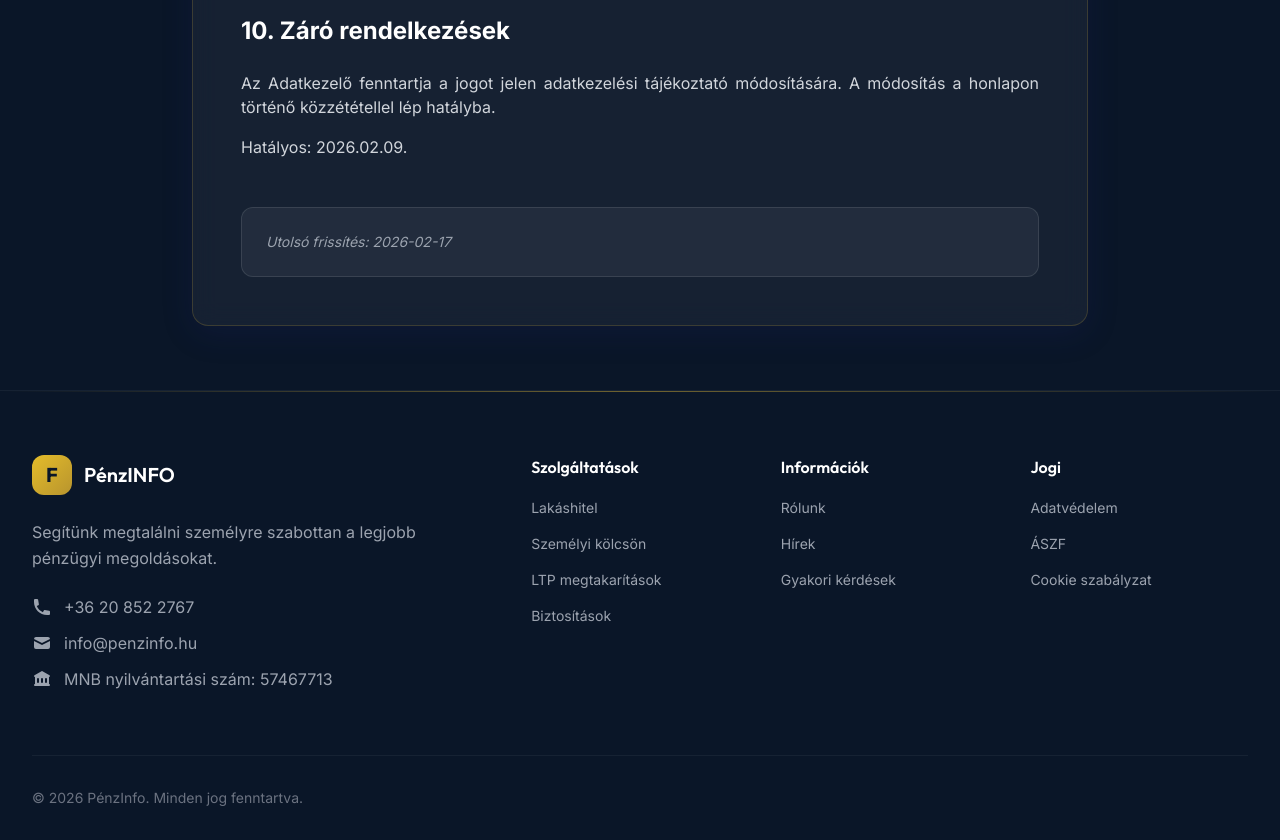
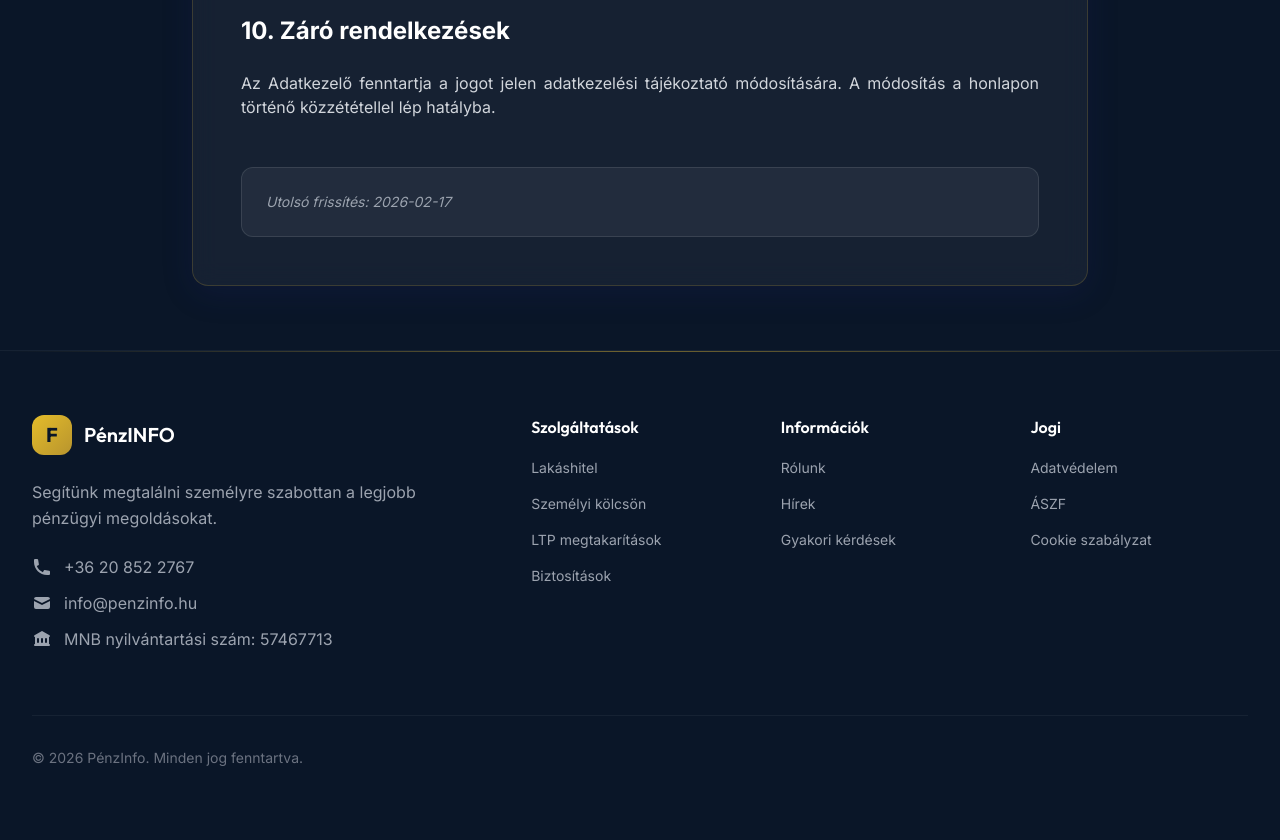
Before and after one commit to KazarGyorgy/keni_landing_nextjs, a Next.js app: page /adatvedelem in a window 1280 px wide. Shown: the part 3280-4120 px from the top of the page. After the commit the page ends 4080 px from the top, so only its background shows below. Built offline with nearby package versions, Linux system fonts and the light colour scheme.

Commit message:
docs: Update privacy policy and terms of service data.

```diff
--- a/src/app/adatvedelem/privacy-data.ts
+++ b/src/app/adatvedelem/privacy-data.ts
@@ -100,8 +100,7 @@ export const privacyData = {
         {
             "title": "10. Záró rendelkezések",
             "content": [
-                "Az Adatkezelő fenntartja a jogot jelen adatkezelési tájékoztató módosítására. A módosítás a honlapon történő közzététellel lép hatályba.",
-                "Hatályos: 2026.02.09."
+                "Az Adatkezelő fenntartja a jogot jelen adatkezelési tájékoztató módosítására. A módosítás a honlapon történő közzététellel lép hatályba."
             ]
         }
     ]
--- a/src/app/aszf/terms-data.ts
+++ b/src/app/aszf/terms-data.ts
@@ -92,8 +92,7 @@ export const termsData = {
             "title": "11. Záró rendelkezések",
             "content": [
                 "11.1. Jelen ÁSZF-re a magyar jog rendelkezései irányadóak.",
-                "11.2. A Szolgáltató jogosult az ÁSZF-et egyoldalúan módosítani, amelyről a honlapon tájékoztatja az Ügyfeleket.",
-                "Hatályos: 2026.02.09."
+                "11.2. A Szolgáltató jogosult az ÁSZF-et egyoldalúan módosítani, amelyről a honlapon tájékoztatja az Ügyfeleket."
             ]
         }
     ]
```
